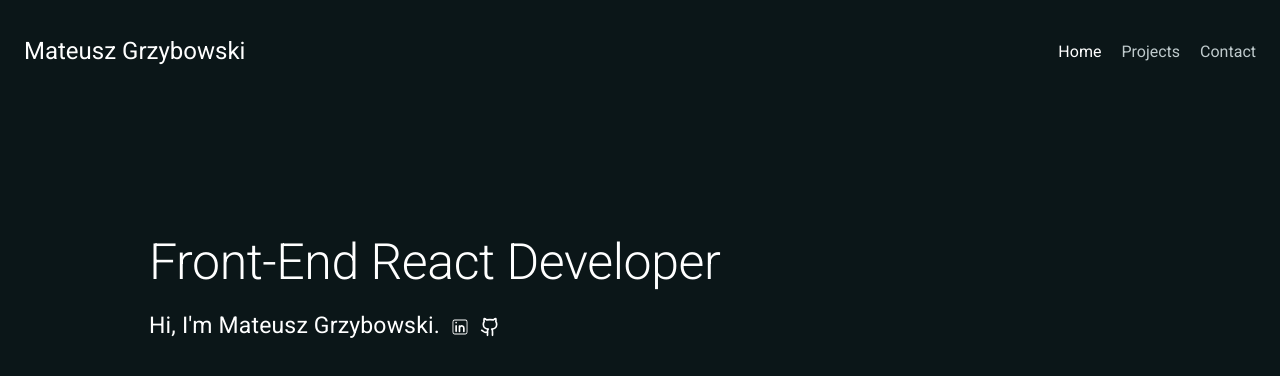
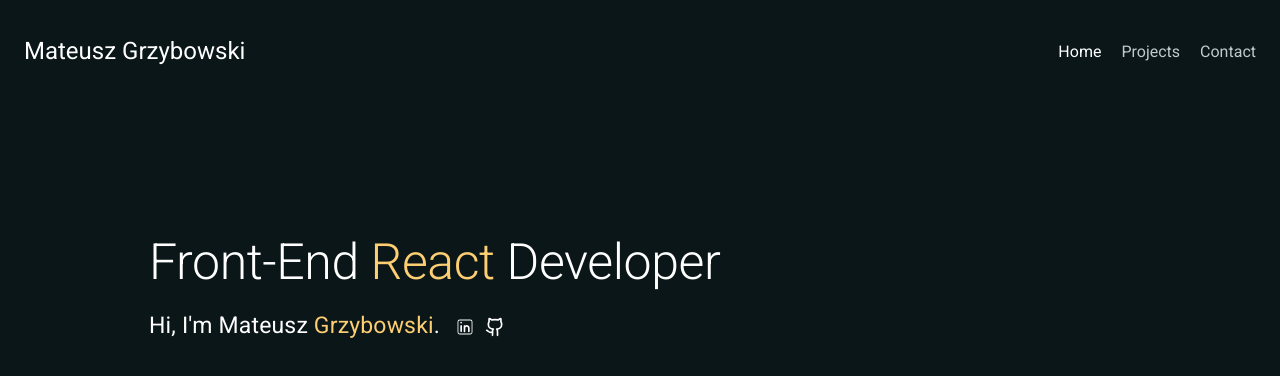
Before and after one commit to MattGri/portfolio-website, a React (Vite) app in the folder portfolio-website/: page / in a window 1280 px wide. Shown: the top 376 px of the page. Built offline with nearby package versions, Linux system fonts and the light colour scheme.

Commit message:
Added title color

```diff
--- a/portfolio-website/src/App.css
+++ b/portfolio-website/src/App.css
@@ -27,6 +27,7 @@
   font-size: 20px;
   margin-top: 5px;
   transition: 0.5s;
+  margin: 5px 5px 0px 5px;
 }
 
 .redirectLink:hover {
--- a/portfolio-website/src/pages/Home.tsx
+++ b/portfolio-website/src/pages/Home.tsx
@@ -55,7 +55,16 @@
               },
             }}
           >
-            Front-End React Developer
+            Front-End
+            <span
+              style={{
+                color: '#fdce72',
+              }}
+            >
+              {' '}
+              React{' '}
+            </span>
+            Developer
           </Typography>
         </Box>
         <Box
@@ -74,6 +83,10 @@
               display: 'flex',
               alignItems: 'center',
               gap: '10px',
+              flexDirection: {
+                xs: 'column',
+                sm: 'row',
+              },
             }}
           >
             <Typography
@@ -87,8 +100,17 @@
                 },
               }}
             >
-              Hi, I'm Mateusz Grzybowski.
+              Hi, I'm Mateusz{' '}
+              <span
+                style={{
+                  color: '#fdce72',
+                }}
+              >
+                Grzybowski
+              </span>
+              .
             </Typography>
+            <Box>
               <a
                 href="https://www.linkedin.com/in/mateusz-grzybowski-1685a5183/"
                 target="_blank"
@@ -101,6 +123,7 @@
             </Box>
           </Box>
         </Box>
+      </Box>
     </motion.div>
   );
 };
```
Also changed, not shown: 1 other file (tests, documents, lock files or other folders). Lines whose indentation alone changed are shown as unchanged.
